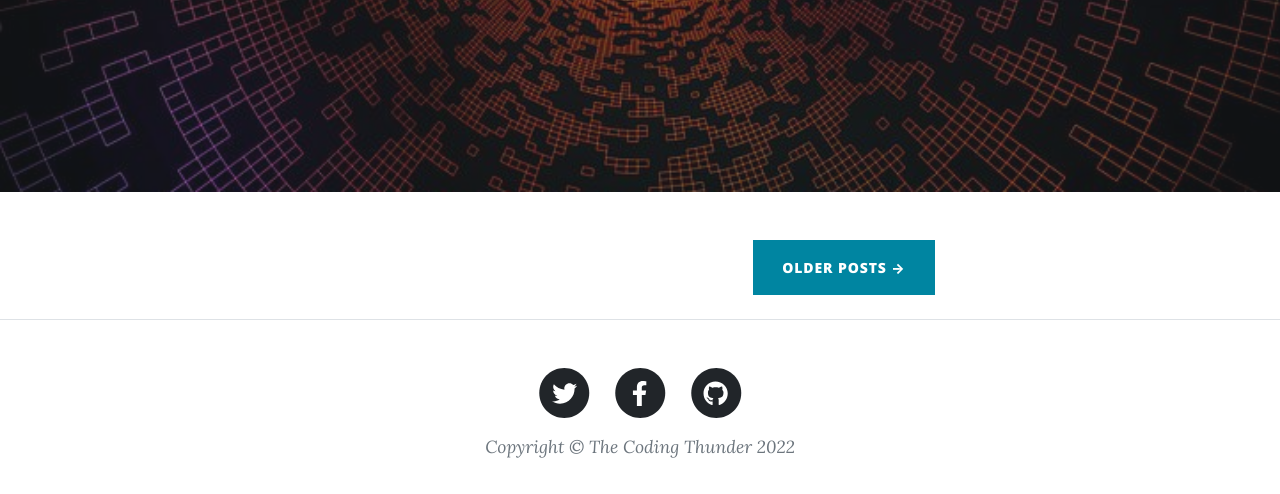
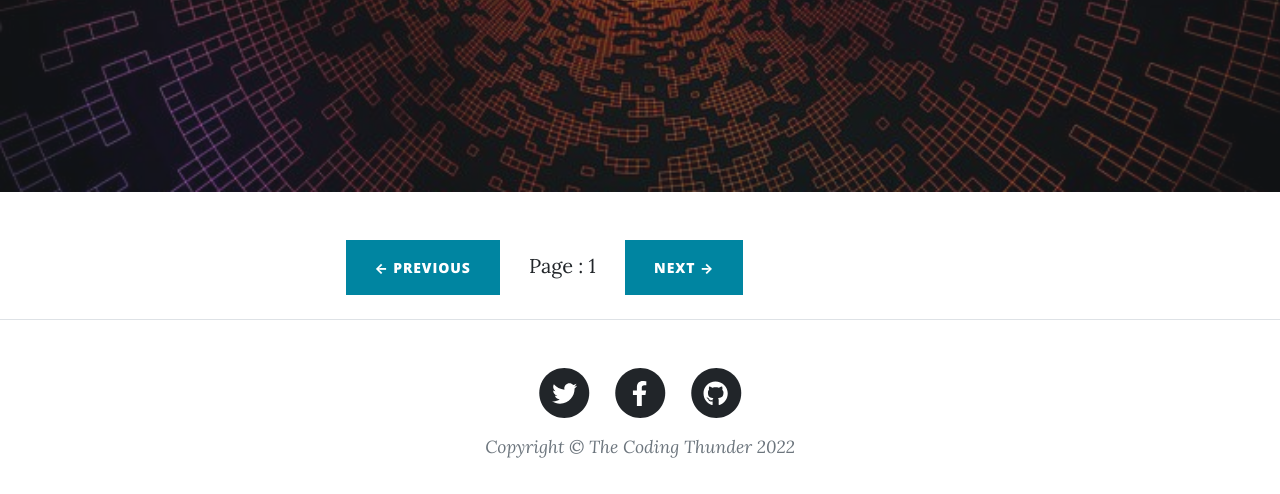
Before and after one commit to ariM001/Python-Flask-Blog-thecodingthunder, a Flask app: page / in a window 1280 px wide. Shown: the part 436-930 px from the top of the page. Run offline with Flask 2, Linux system fonts and the light colour scheme; data that the repository does not hold is empty; some libraries are stand-ins or nearby versions.

Commit message:
upto video 19

```diff
--- a/main.py
+++ b/main.py
@@ -5,6 +5,7 @@ import json
 from datetime import datetime
 import os
 from werkzeug.utils import secure_filename
+from math import ceil
 
 
 with open('config.json', 'r') as c:
@@ -55,8 +56,32 @@ class Contacts(db.Model):
 
 @app.route("/")
 def home():
-    all_post = Posts.query.filter_by().all()[0:params['no_of_posts']]
-    return render_template('index.html', params=params, all_post=all_post)
+    all_post = Posts.query.filter_by().all()
+    last = ceil(len(all_post) / int(params['no_of_posts']))
+
+    page = request.args.get('page')
+    if (not str(page).isnumeric()):
+        page = 1
+    page = int(page)
+    all_post = all_post[(page-1)*int(params['no_of_posts']): (page-1)
+                        * int(params['no_of_posts'])+int(params['no_of_posts'])]
+    # pagination logic
+    # first page
+    if page == 1:
+        prev = "#"
+        next = "/?page=" + str(page+1)
+
+    # last page - prev - page-1 , next - #
+    elif (page == last):
+        prev = "/?page=" + str(page-1)
+        next = "#"
+
+    # middle page - prev-page-1, next - page+1
+    else:
+        prev = "/?page=" + str(page-1)
+        next = "/?page=" + str(page+1)
+
+    return render_template('index.html', params=params, all_post=all_post, prev=prev, page=page, next=next)
 
 
 @app.route("/about")
@@ -182,13 +207,13 @@ def edit(sno):
         return redirect('/dashboard')
 
 
-
 @app.route("/uploader", methods=['GET', 'POST'])
 def uploader():
     if ('user' in session and session['user'] == params['admin_username']):
         if request.method == "POST":
             f = request.files['file1']
-            f.save(os.path.join(app.config['UPLOAD_FOLDER'],secure_filename(f.filename)))
+            f.save(os.path.join(
+                app.config['UPLOAD_FOLDER'], secure_filename(f.filename)))
             flash('File Uploaded Successfully!', 'info')
             return redirect('/dashboard')
 
--- a/templates/index.html
+++ b/templates/index.html
@@ -19,7 +19,7 @@
 </header>
 
 <!-- Main Content-->
-<div class="container px-4 px-lg-5">
+<div class="container px-4 px-lg-5 mb-4">
     <div class="row gx-4 gx-lg-5 justify-content-center">
         <div class="col-md-10 col-lg-8 col-xl-7">
 
@@ -38,7 +38,7 @@
                     on {{post.date}}
                 </p>
                 <p class="mt-0">
-                    {{post.content[:120]}}...
+                    {{post.content[:240]}}...
                 </p>
             </div>
             <!-- Divider-->
@@ -47,8 +47,11 @@
 
 
             <!-- Pager-->
-            <div class="d-flex justify-content-end mb-4"><a class="btn btn-primary text-uppercase" href="#!">Older
-                    Posts →</a></div>
+            <div class="content-center">
+                <a class="btn btn-primary text-uppercase me-4" href="{{prev}}">&larr; Previous</a>
+                <span>Page : {{page}}</span>
+                <a class="btn btn-primary text-uppercase ms-4" href="{{next}}">Next &rarr;</a>
+            </div>
         </div>
     </div>
 </div>
```
